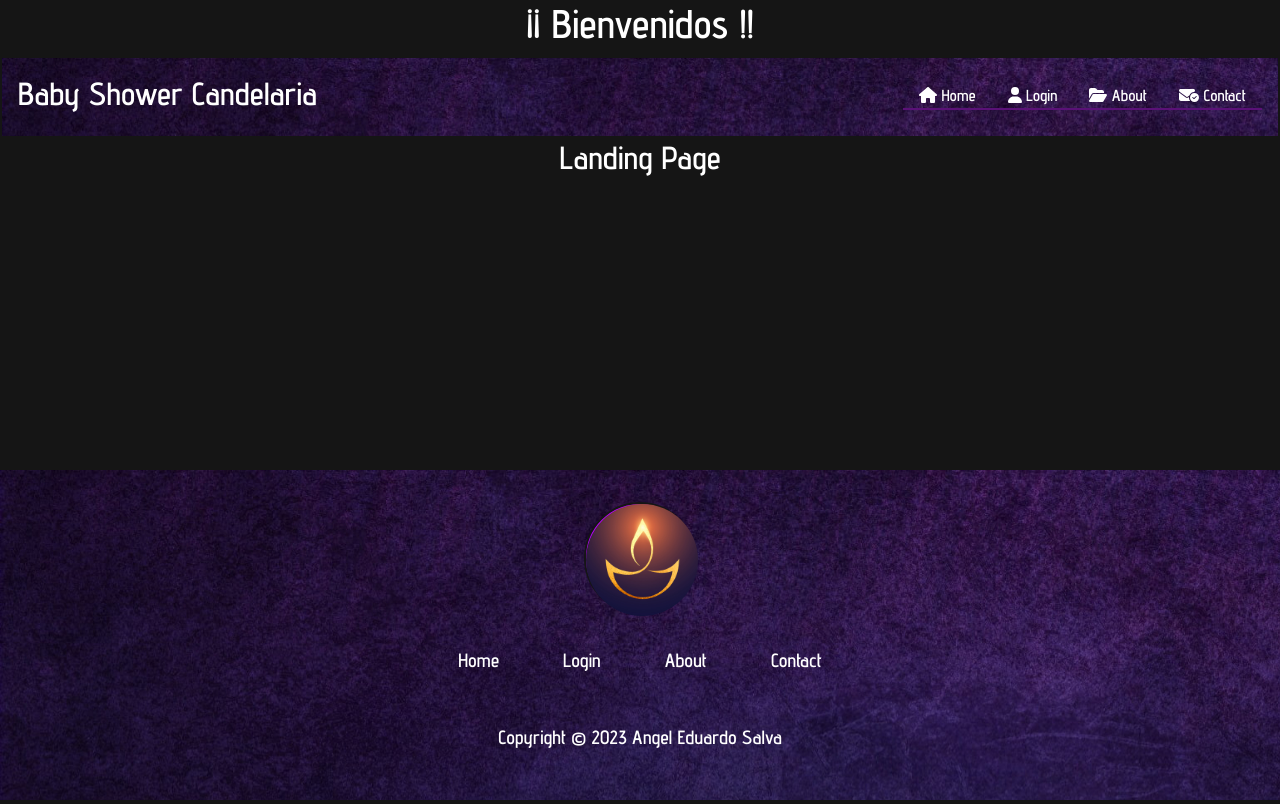
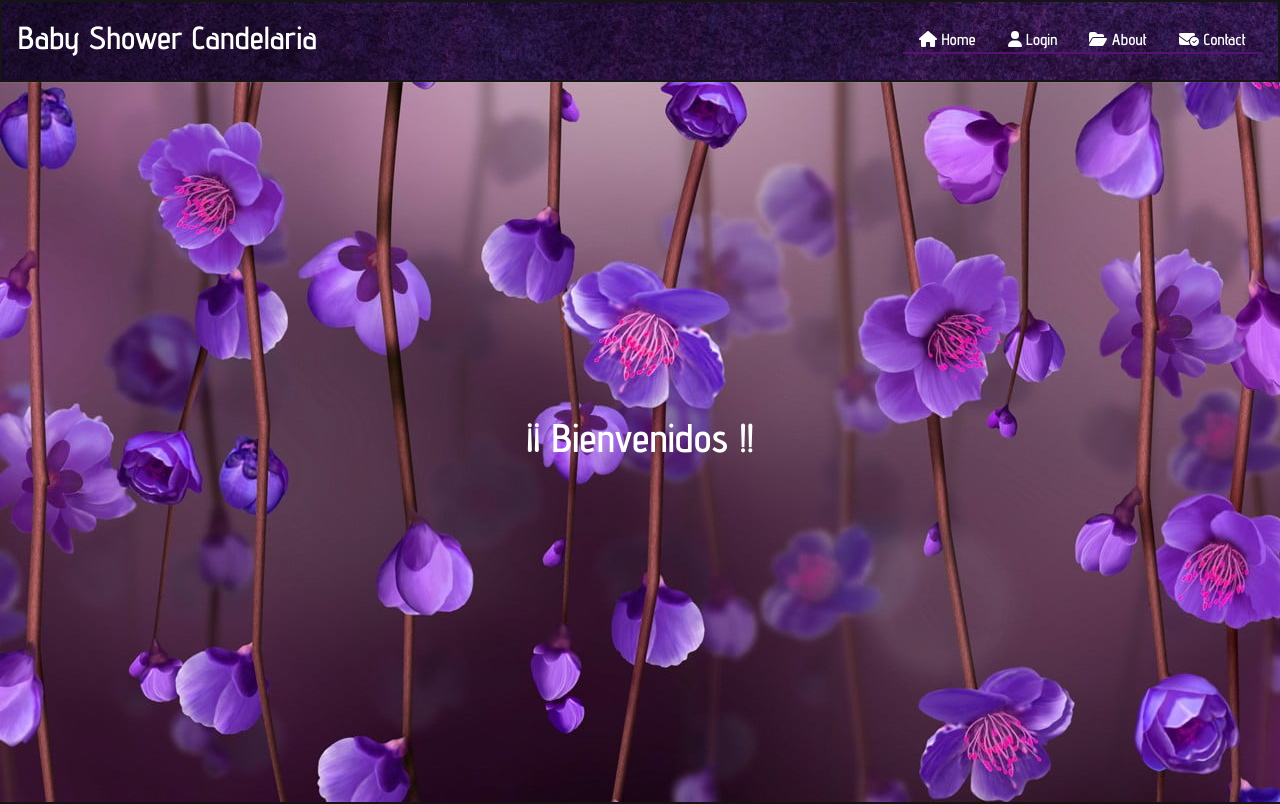
Before and after one commit to AESALVA/babyShowerCande, a React (Vite) app: page / in a window 1280 px wide. Shown: the top 804 px of the page. Built offline with nearby package versions, Linux system fonts and the light colour scheme; a web font is replaced by a local one.

Commit message:
new features landing page

```diff
--- a/src/App.css
+++ b/src/App.css
@@ -2,8 +2,6 @@
 
 
 .App{
-  width: 100vw;
-  height: 100vh;
   display: flex;
   align-items: center;
   justify-content: center;
--- a/src/App.jsx
+++ b/src/App.jsx
@@ -10,8 +10,8 @@ function App() {
   return (
     <>
       <div className="App">
+        <NavBar />
         <Header />
-        <NavBar />
         <Container>
           <Landing />
         </Container>
--- a/src/Components/Footer.jsx
+++ b/src/Components/Footer.jsx
@@ -4,7 +4,7 @@ import CandelariaLogo from '../assets/CandelariaLogo.jpg';
 import Nav from 'react-bootstrap/Nav';
 
 const Footer = () => {
-  return (
+  return (<>
     <div className='ContainerFooter mt-auto'>
       <div className='Logo'>
         <img src={CandelariaLogo} alt="CandelariaLogo"  />
@@ -17,6 +17,7 @@ const Footer = () => {
       </ul>
       <p>Copyright © 2023 Angel Eduardo Salva</p>
     </div>
+    </>
   )
 }
 
--- a/src/Components/Header.jsx
+++ b/src/Components/Header.jsx
@@ -1,6 +1,5 @@
 import React from 'react';
 import '../Styles/header.css';
-import Nav from 'react-bootstrap/Nav';
 
 
 
--- a/src/Styles/footer.css
+++ b/src/Styles/footer.css
@@ -7,14 +7,14 @@
 
 .ContainerFooter{
     background: url('../assets/backgroundFooter.jpg');
-    min-height: 10rem;
+    min-height: 20rem;
     display: flex;
     flex-direction: column;
     align-items: center;
     font-size: 1.2rem;
     padding: 2rem;
     color: #ffff;
-    width: 100%;
+    width: 100vw;
 }
 
 .Logo{
--- a/src/Styles/header.css
+++ b/src/Styles/header.css
@@ -0,0 +1,9 @@
+.ContainerHeader{
+    background: url('../assets/headerBackground.jpg');
+    min-width: 100vw;
+    min-height: 90vh;
+    display: flex;
+    justify-content: center;
+    align-items: center;
+
+}
--- a/src/Styles/navbar.css
+++ b/src/Styles/navbar.css
@@ -1,6 +1,6 @@
 .ContainerNavBar {
   border: 2px solid #151515;
-  width: 100%;
+  width: 100vw;
   padding: 1rem;
   display: flex;
   align-items: center;
--- a/src/index.css
+++ b/src/index.css
@@ -9,9 +9,8 @@
 
 
 body{
-  width: 100vw;
-  height: 100vh;
+  min-width: 100vw;
+  min-height: 100vh;
   font-family:'Advent Pro','Oooh Baby'  ;
   background: #151515;
-
 }
```
Also changed, not shown: src/assets/headerBackground.jpg (added).
